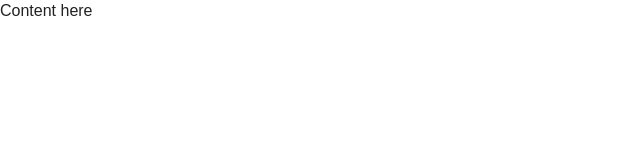
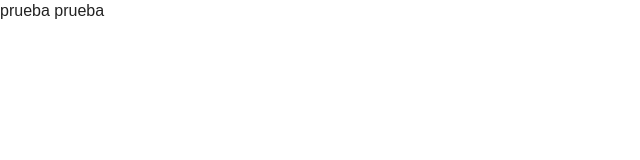
Before and after one commit to Joseagm/boilerplate, a plain HTML site: page index.html in a window 1280 px wide. Shown: the full height of the page, 0-640 px from the left. Drawn offline with Linux system fonts and the light colour scheme.

Commit message:
commit de prueba

```diff
--- a/index.html
+++ b/index.html
@@ -40,7 +40,7 @@
     <body>
 
         <!-- Add your site or application content here -->
-        Content here
+        prueba prueba
 
         <script src="js/vendor/zepto.min.js"></script>
         <script src="js/helper.js"></script>
```
